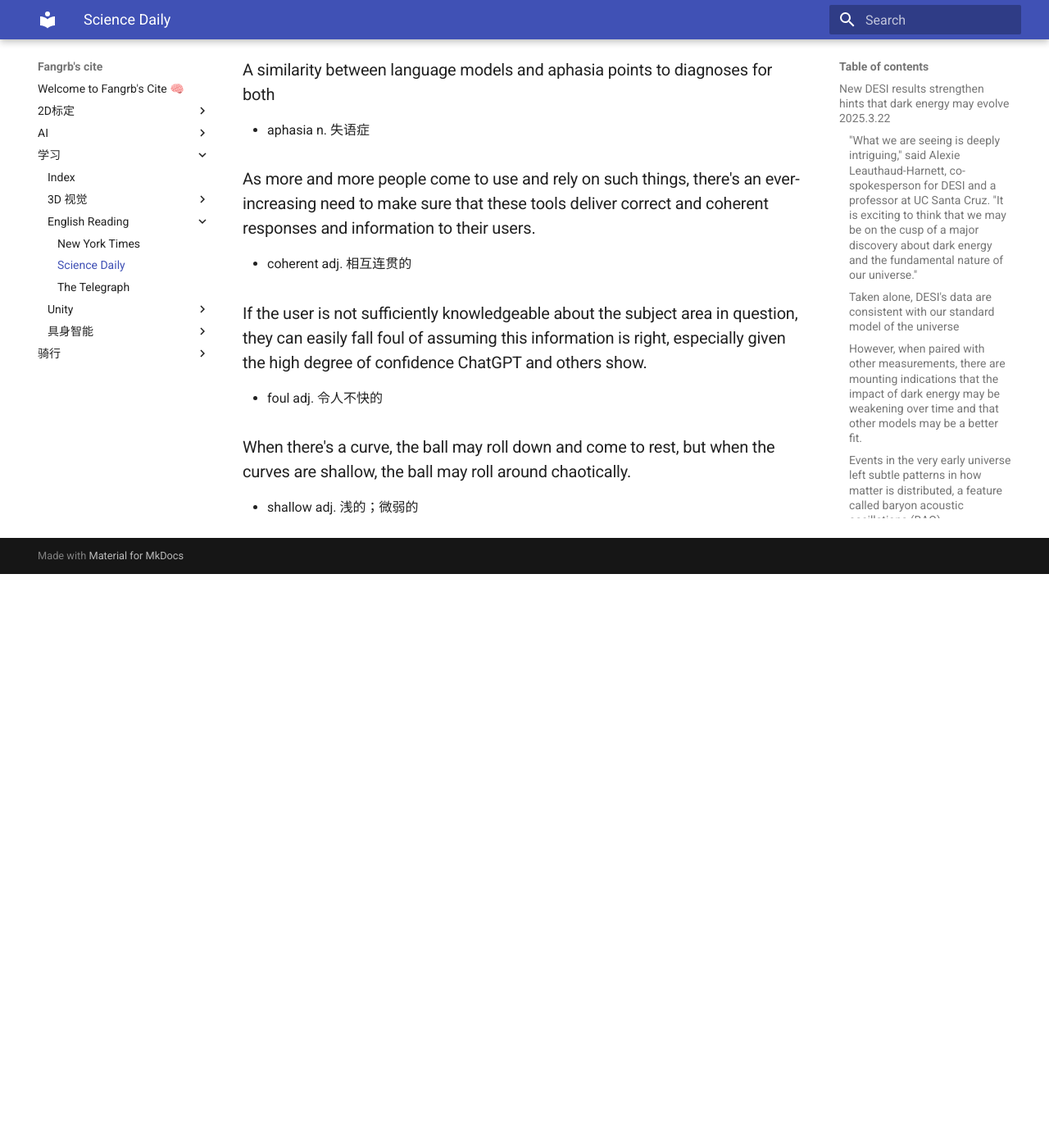
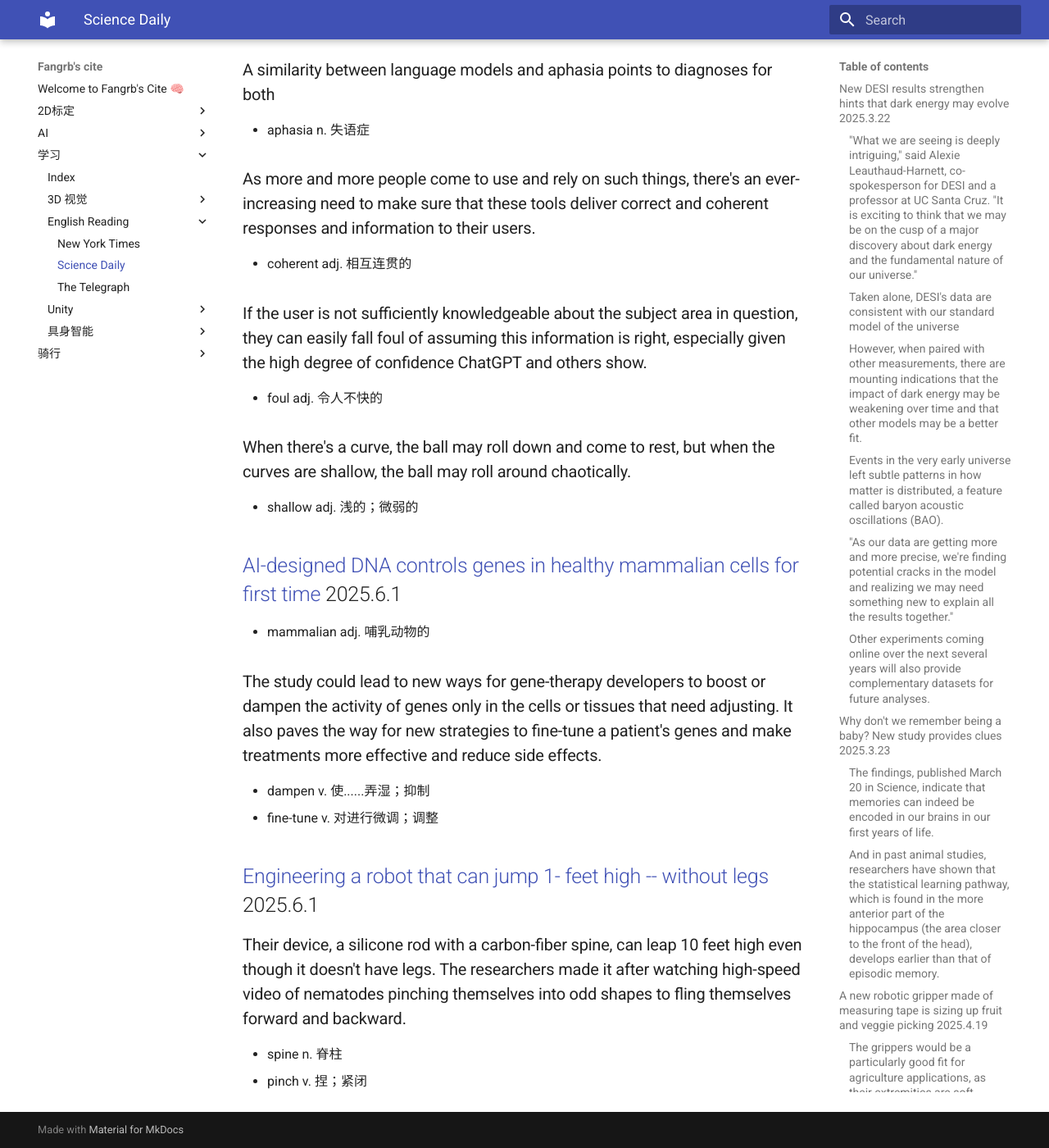
Before and after one commit to DaleBruise/DaleBruise.github.io, an MkDocs documentation site: the page built from docs/学习/English Reading/Science_Daily.md, in a window 1280 px wide and 1400 px high, scrolled down 4507 px. Shown: the whole window at 82% size. Built offline with MkDocs 1.6.1 and Material for MkDocs 9.7.7, drawn with Linux system fonts in a browser that asks for light colours; nearby versions of some CDN libraries; library files that are not in the unit come from our copies; before the commit the page ends 5207 px from its top, so only the background shows below that.

Commit message:
Update Science_Daily.md

```diff
--- a/docs/学习/English Reading/Science_Daily.md
+++ b/docs/学习/English Reading/Science_Daily.md
@@ -142,3 +142,21 @@
 ### When there's a curve, the ball may roll down and come to rest, but when the curves are shallow, the ball may roll around chaotically.
 
 - shallow adj. 浅的；微弱的
+
+
+## [AI-designed DNA controls genes in healthy mammalian cells for first time](https://www.sciencedaily.com/releases/2025/05/250508112324.htm) 2025.6.1
+
+- mammalian adj. 哺乳动物的
+
+### The study could lead to new ways for gene-therapy developers to boost or dampen the activity of genes only in the cells or tissues that need adjusting. It also paves the way for new strategies to fine-tune a patient's genes and make treatments more effective and reduce side effects.
+
+- dampen v. 使......弄湿；抑制
+- fine-tune v. 对进行微调；调整
+
+
+## [Engineering a robot that can jump 1- feet high -- without legs](https://www.sciencedaily.com/releases/2025/04/250423164027.htm) 2025.6.1
+
+### Their device, a silicone rod with a carbon-fiber spine, can leap 10 feet high even though it doesn't have legs. The researchers made it after watching high-speed video of nematodes pinching themselves into odd shapes to fling themselves forward and backward.
+
+- spine n. 脊柱
+- pinch v. 捏；紧闭
```
